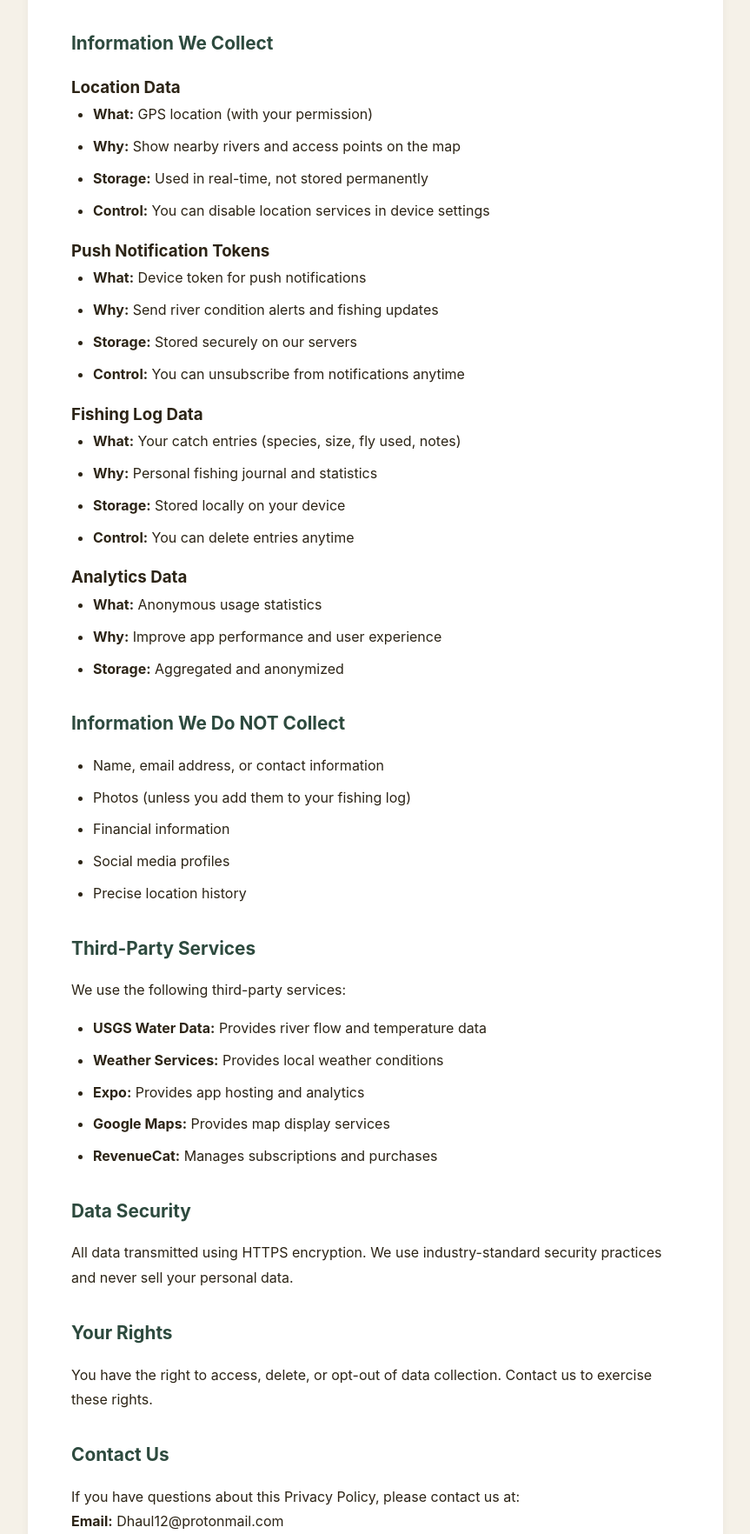
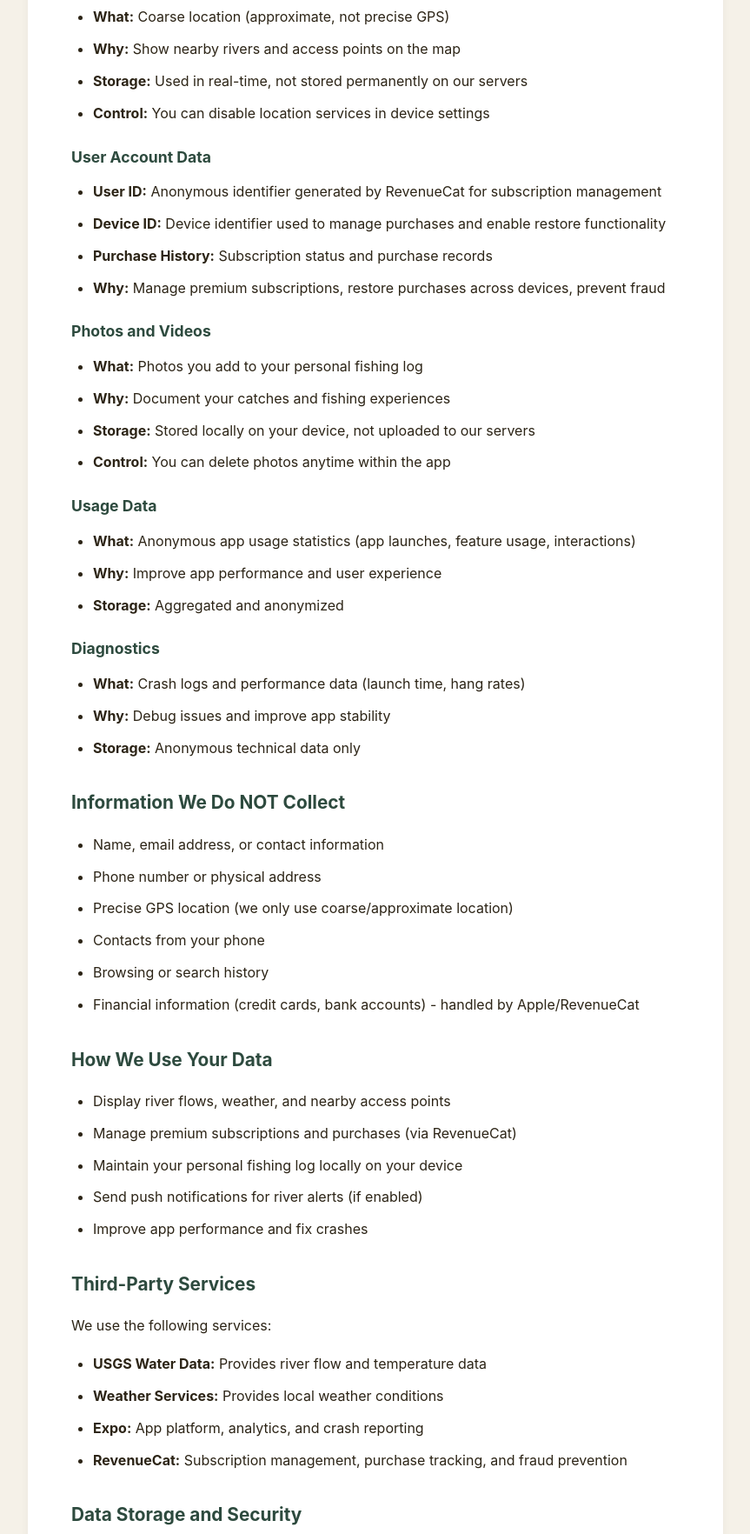
Before and after one commit to luketrivisonno-dotcom/montana-fishing-reports, a website: page website/privacy.html in a window 1280 px wide. Shown: the part 351-2115 px from the top of the page at 87% size, without its empty margins (208-1071 px from the left). Drawn offline with Linux system fonts and the light colour scheme.

Commit message:
update: privacy policy now discloses all App Store data types
- Added: User ID, Device ID disclosures for RevenueCat
- Added: Purchase History tracking
- Added: Photos/Videos for fishing log (stored locally)
- Added: Usage Data and Diagnostics details
- Clarified: Coarse location (not precise GPS)
- Clarified: No financial data collected (handled by Apple/RevenueCat)

```diff
--- a/website/privacy.html
+++ b/website/privacy.html
@@ -36,6 +36,12 @@
             margin-bottom: 15px;
             font-size: 1.3em;
         }
+        h3 {
+            color: #2d4a3e;
+            margin-top: 20px;
+            margin-bottom: 10px;
+            font-size: 1.1em;
+        }
         p {
             margin-bottom: 15px;
         }
@@ -68,66 +74,91 @@
         <h1>Privacy Policy</h1>
         <p class="date">Last Updated: March 2026</p>
 
-        <h2>Introduction</h2>
-        <p>Montana Fishing Reports ("we," "our," or "us") is committed to protecting your privacy. This Privacy Policy explains how we collect, use, and safeguard your information when you use our mobile application.</p>
-
         <h2>Information We Collect</h2>
+        <p>Montana Fishing Reports collects the following data to provide our services:</p>
 
         <h3>Location Data</h3>
         <ul>
-            <li><strong>What:</strong> GPS location (with your permission)</li>
+            <li><strong>What:</strong> Coarse location (approximate, not precise GPS)</li>
             <li><strong>Why:</strong> Show nearby rivers and access points on the map</li>
-            <li><strong>Storage:</strong> Used in real-time, not stored permanently</li>
+            <li><strong>Storage:</strong> Used in real-time, not stored permanently on our servers</li>
             <li><strong>Control:</strong> You can disable location services in device settings</li>
         </ul>
 
-        <h3>Push Notification Tokens</h3>
+        <h3>User Account Data</h3>
         <ul>
-            <li><strong>What:</strong> Device token for push notifications</li>
-            <li><strong>Why:</strong> Send river condition alerts and fishing updates</li>
-            <li><strong>Storage:</strong> Stored securely on our servers</li>
-            <li><strong>Control:</strong> You can unsubscribe from notifications anytime</li>
+            <li><strong>User ID:</strong> Anonymous identifier generated by RevenueCat for subscription management</li>
+            <li><strong>Device ID:</strong> Device identifier used to manage purchases and enable restore functionality</li>
+            <li><strong>Purchase History:</strong> Subscription status and purchase records</li>
+            <li><strong>Why:</strong> Manage premium subscriptions, restore purchases across devices, prevent fraud</li>
         </ul>
 
-        <h3>Fishing Log Data</h3>
+        <h3>Photos and Videos</h3>
         <ul>
-            <li><strong>What:</strong> Your catch entries (species, size, fly used, notes)</li>
-            <li><strong>Why:</strong> Personal fishing journal and statistics</li>
-            <li><strong>Storage:</strong> Stored locally on your device</li>
-            <li><strong>Control:</strong> You can delete entries anytime</li>
+            <li><strong>What:</strong> Photos you add to your personal fishing log</li>
+            <li><strong>Why:</strong> Document your catches and fishing experiences</li>
+            <li><strong>Storage:</strong> Stored locally on your device, not uploaded to our servers</li>
+            <li><strong>Control:</strong> You can delete photos anytime within the app</li>
         </ul>
 
-        <h3>Analytics Data</h3>
+        <h3>Usage Data</h3>
         <ul>
-            <li><strong>What:</strong> Anonymous usage statistics</li>
+            <li><strong>What:</strong> Anonymous app usage statistics (app launches, feature usage, interactions)</li>
             <li><strong>Why:</strong> Improve app performance and user experience</li>
             <li><strong>Storage:</strong> Aggregated and anonymized</li>
+        </ul>
+
+        <h3>Diagnostics</h3>
+        <ul>
+            <li><strong>What:</strong> Crash logs and performance data (launch time, hang rates)</li>
+            <li><strong>Why:</strong> Debug issues and improve app stability</li>
+            <li><strong>Storage:</strong> Anonymous technical data only</li>
         </ul>
 
         <h2>Information We Do NOT Collect</h2>
         <ul>
             <li>Name, email address, or contact information</li>
-            <li>Photos (unless you add them to your fishing log)</li>
-            <li>Financial information</li>
-            <li>Social media profiles</li>
-            <li>Precise location history</li>
+            <li>Phone number or physical address</li>
+            <li>Precise GPS location (we only use coarse/approximate location)</li>
+            <li>Contacts from your phone</li>
+            <li>Browsing or search history</li>
+            <li>Financial information (credit cards, bank accounts) - handled by Apple/RevenueCat</li>
+        </ul>
+
+        <h2>How We Use Your Data</h2>
+        <ul>
+            <li>Display river flows, weather, and nearby access points</li>
+            <li>Manage premium subscriptions and purchases (via RevenueCat)</li>
+            <li>Maintain your personal fishing log locally on your device</li>
+            <li>Send push notifications for river alerts (if enabled)</li>
+            <li>Improve app performance and fix crashes</li>
         </ul>
 
         <h2>Third-Party Services</h2>
-        <p>We use the following third-party services:</p>
+        <p>We use the following services:</p>
         <ul>
             <li><strong>USGS Water Data:</strong> Provides river flow and temperature data</li>
             <li><strong>Weather Services:</strong> Provides local weather conditions</li>
-            <li><strong>Expo:</strong> Provides app hosting and analytics</li>
-            <li><strong>Google Maps:</strong> Provides map display services</li>
-            <li><strong>RevenueCat:</strong> Manages subscriptions and purchases</li>
+            <li><strong>Expo:</strong> App platform, analytics, and crash reporting</li>
+            <li><strong>RevenueCat:</strong> Subscription management, purchase tracking, and fraud prevention</li>
         </ul>
 
-        <h2>Data Security</h2>
-        <p>All data transmitted using HTTPS encryption. We use industry-standard security practices and never sell your personal data.</p>
+        <h2>Data Storage and Security</h2>
+        <ul>
+            <li>Fishing log entries and photos are stored <strong>locally on your device only</strong></li>
+            <li>Subscription data is securely managed by RevenueCat</li>
+            <li>All network communications use HTTPS encryption</li>
+            <li>We do not sell or share your personal data with advertisers</li>
+        </ul>
 
         <h2>Your Rights</h2>
-        <p>You have the right to access, delete, or opt-out of data collection. Contact us to exercise these rights.</p>
+        <p>You have the right to:</p>
+        <ul>
+            <li>Access your data</li>
+            <li>Delete your fishing log entries and photos (done locally in the app)</li>
+            <li>Opt-out of location services via device settings</li>
+            <li>Cancel subscriptions through App Store settings</li>
+        </ul>
 
         <h2>Contact Us</h2>
         <p>If you have questions about this Privacy Policy, please contact us at:<br>
```
Also changed, not shown: public/privacy.html (+72 -14 lines).
